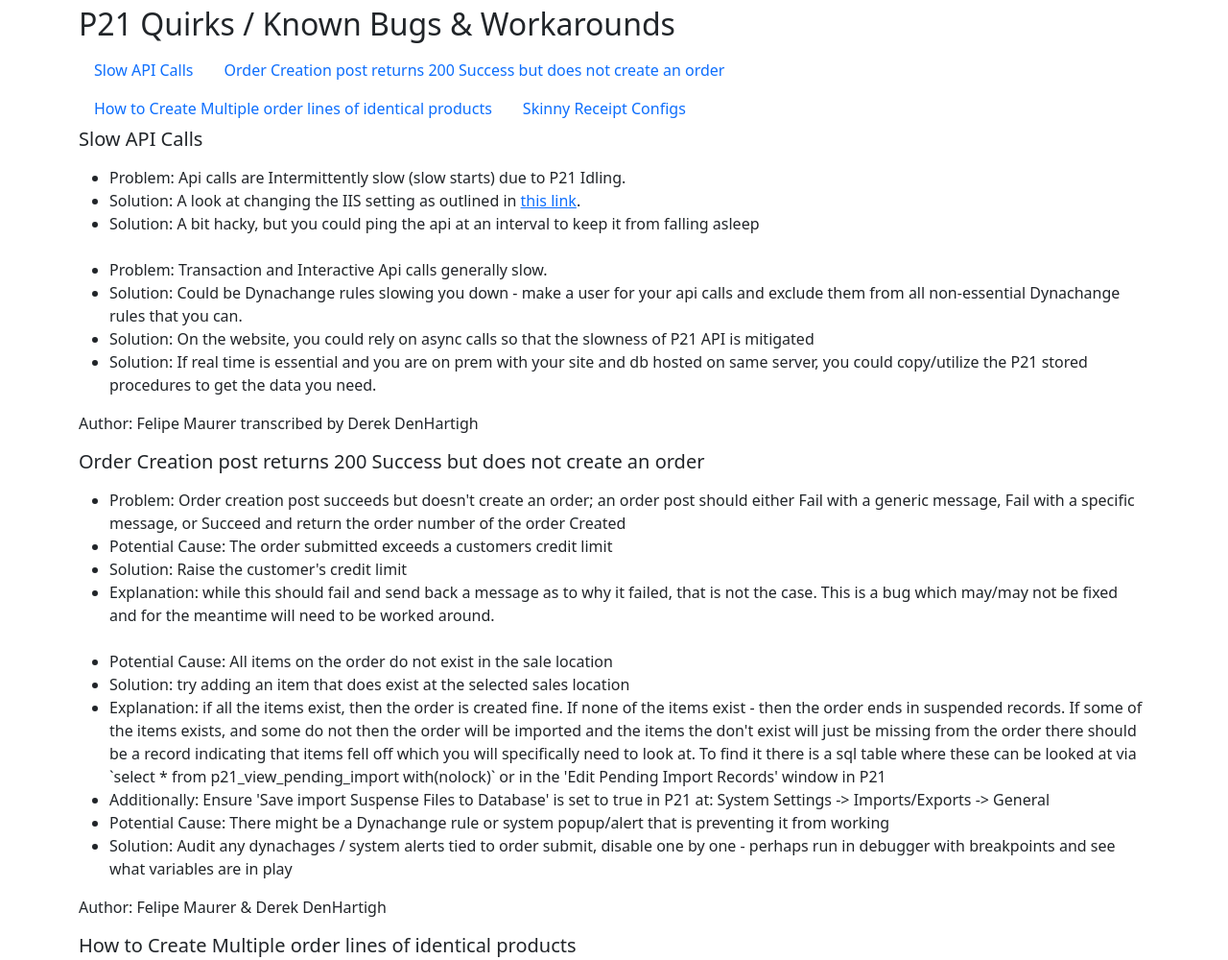
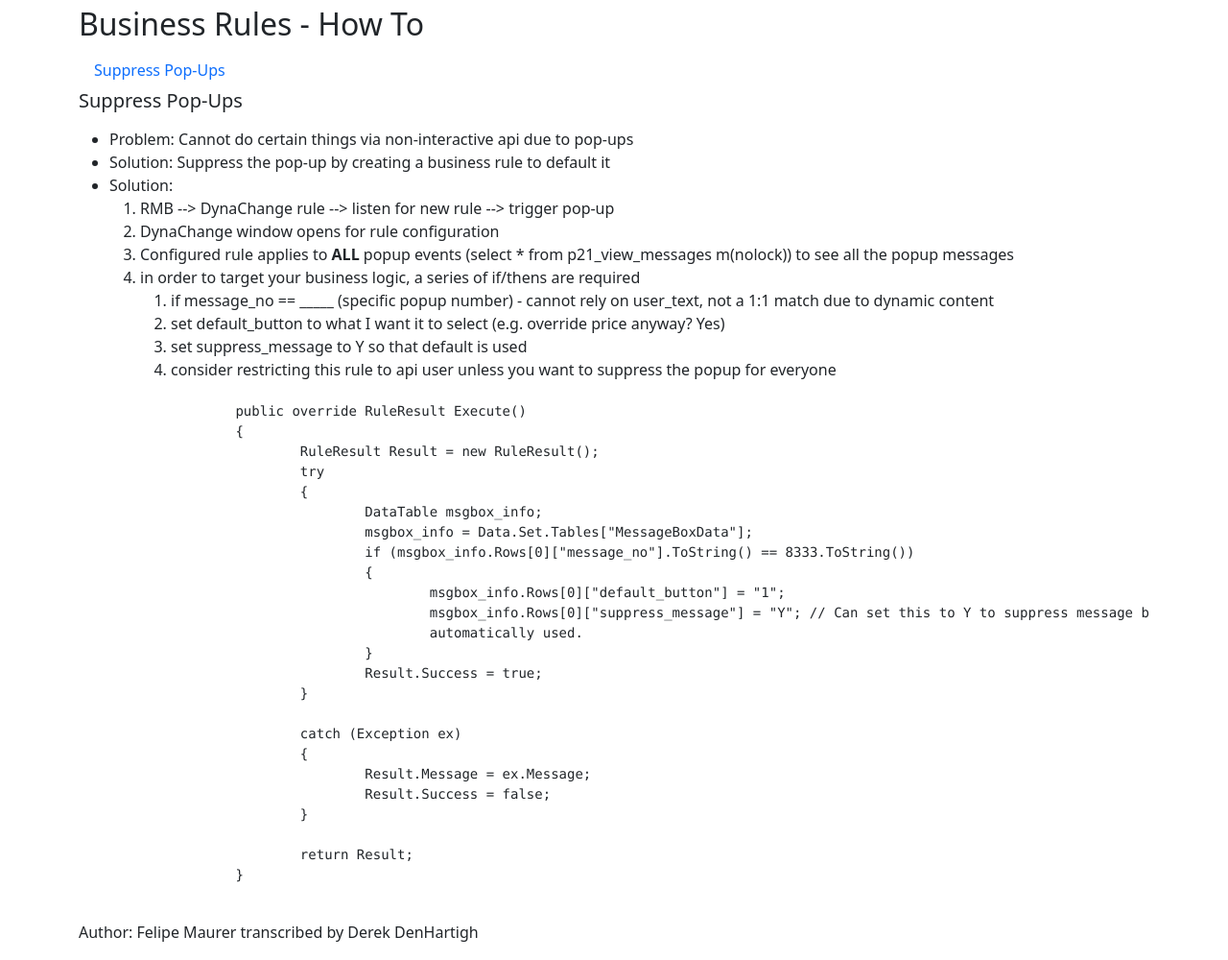
Before and after one commit to behler-young-insite/P21-Wiki, a plain HTML site: page index.html in a window 1280 px wide. Shown: the part 1080-2080 px from the top of the page at 96% size. Drawn offline with nearby package versions, Linux system fonts and the light colour scheme.

Commit message:
added popup suppression guide

```diff
--- a/index.html
+++ b/index.html
@@ -80,6 +80,65 @@
 						<br/>
 						<p>More to come...</p>
 					</ul>
+				</div>
+				<div class="col-sm-12">
+					<h2 id="p21-quirks" class="mt-5">Business Rules - How To</h2>
+					<ul class="nav nav-pills flex-row">
+						<li class="nav-item">
+							<a class="nav-link" href="#suppress-pop-ups">Suppress Pop-Ups</a>
+						</li>
+					</ul>
+
+					<h5 id="suppress-pop-ups">Suppress Pop-Ups</h5>
+					<p>
+						<ul>
+							<li>Problem: Cannot do certain things via non-interactive api due to pop-ups</li>
+							<li>Solution: Suppress the pop-up by creating a business rule to default it</li>
+							<li>Solution:
+								<ol>
+									<li>RMB --> DynaChange rule --> listen for new rule --> trigger pop-up</li>
+									<li>DynaChange window opens for rule configuration</li>
+									<li>Configured rule applies to <strong>ALL</strong> popup events (select * from p21_view_messages m(nolock)) to see all the popup messages</li>
+									<li>in order to target your business logic, a series of if/thens are required</li>
+									<ol>
+										<li>if message_no == _____ (specific popup number) - cannot rely on user_text, not a 1:1 match due to dynamic content</li>
+										<li>set default_button to what I want it to select (e.g. override price anyway? Yes)</li>
+										<li>set suppress_message to Y so that default is used</li>
+										<li>consider restricting this rule to api user unless you want to suppress the popup for everyone</li>
+										<pre><code>
+	public override RuleResult Execute()
+	{
+		RuleResult Result = new RuleResult();
+		try
+		{
+			DataTable msgbox_info;
+			msgbox_info = Data.Set.Tables["MessageBoxData"];
+			if (msgbox_info.Rows[0]["message_no"].ToString() == 8333.ToString())
+			{
+				msgbox_info.Rows[0]["default_button"] = "1";
+				msgbox_info.Rows[0]["suppress_message"] = "Y"; // Can set this to Y to suppress message box. Default button
+				automatically used.
+			}
+			Result.Success = true;
+		}
+
+		catch (Exception ex)
+		{
+			Result.Message = ex.Message;
+			Result.Success = false;
+		}
+
+		return Result;
+	}
+									</code></pre>
+									</ol>
+								</ol>
+							</li>
+						</ul>
+					</p>
+					<p>
+					Author: Felipe Maurer transcribed by Derek DenHartigh
+					</p>
 				</div>
 				<div class="col-sm-12">
 					<h2 id="p21-quirks" class="mt-5">P21 Quirks / Known Bugs & Workarounds</h2>
```
